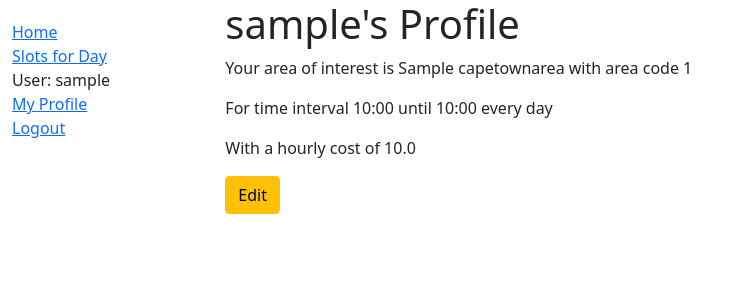
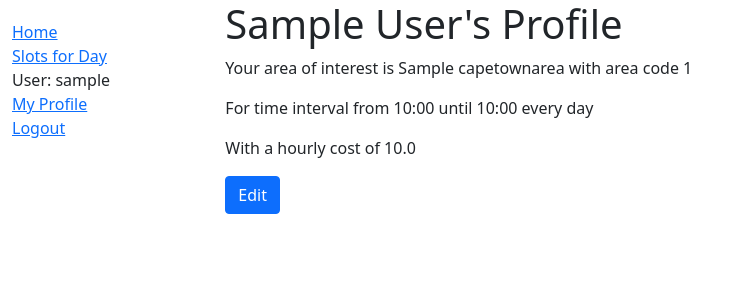
Before and after one commit to Julio-Baeta1/loadshedding-website, a Django app: page /loadshedding_calc/profile/ in a window 1280 px wide. Shown: the top 300 px of the page, without its empty margins (0-740 px from the left). Run offline with Django 4.2, Linux system fonts and the light colour scheme; a user stored in the database is signed in; tables that the repository leaves empty hold one stand-in row (values such as "Sample post").

Commit message:
Add profile edit page

```diff
--- a/loadshedding/loadshedding_calc/templates/loadshedding_calc/user_profile.html
+++ b/loadshedding/loadshedding_calc/templates/loadshedding_calc/user_profile.html
@@ -1,22 +1,22 @@
 {% extends "base_generic.html" %}
 
 {% block content %}
-    <h1>{{ user.username }}'s Profile</h1>
+    <h1>{{ user.get_full_name }}'s Profile</h1>
 
     {% if user.profile.user_area.pk == 0 %}
-        <p>Please Select an Area </p>
+        <p style="color:#FF0000";>Please select an area in the city of Cape Town </p>
     {%else%}
         <p>Your area of interest is {{user.profile.user_area.area_name}} with area code {{user.profile.user_area.area_code}} </p>
     {% endif %}
 
-    <p>For time interval {{ user.profile.user_time_start|time:"H:i" }} until {{ user.profile.user_time_end|time:"H:i" }} every day</p>
+    <p>For time interval from {{ user.profile.user_time_start|time:"H:i" }} until {{ user.profile.user_time_end|time:"H:i" }} every day</p>
 
     {% if user.profile.user_hour_cost == NULL %}
-        <p>Please Assign a hourly cost </p>
+        <p style="color:#FF0000";>Please assign a hourly cost </p>
     {%else%}
         <p>With a hourly cost of {{user.profile.user_hour_cost}} </p>
     {% endif %}
 
-    <a href="{% url 'index' %}" class="btn btn-warning">Edit</a>
+    <a href="{% url 'edit-profile' %}" class="btn btn-primary">Edit</a>
 
 {% endblock %}
--- a/loadshedding/loadshedding_calc/urls.py
+++ b/loadshedding/loadshedding_calc/urls.py
@@ -8,6 +8,7 @@ urlpatterns = [
     path('', views.index, name="index"),
     path('profile/', views.UserProfileView.as_view(), name='user-profile'),
     #path('profile/', views.UserProfileView, name='user-profile'),
+    path('profile/edit', views.edit_profile, name='edit-profile'),
     path('one/', views.selection, name='one-slots'),
     path('day/', views.dayslots, name='day-slots'),
 ]
--- a/loadshedding/loadshedding_calc/views.py
+++ b/loadshedding/loadshedding_calc/views.py
@@ -10,9 +10,10 @@ from django.views import generic
 from django.utils import timezone
 from django.template import loader
 from django.db.models import Q
+from django.db import transaction
 
 from .models import CapeTownSlots, CapeTownAreas, Profile
-from .forms import DaySlotsForm
+from .forms import DaySlotsForm, UserForm, ProfileForm
 
 def stageQuery(stage,area_code):
     """Function to create DB query for stages 1-8 of loadshedding i.e. for stage 6 load-shedding will occur if area code appears as
@@ -116,3 +117,30 @@ class UserProfileView(LoginRequiredMixin,generic.DetailView):
 
 #def UserProfileView(request):
 #	return render(request=request, template_name="loadshedding_calc/user_profile.html", context={"user":request.user})
+
+@login_required
+@transaction.atomic
+def edit_profile(request):
+
+    if request.method == 'POST':
+
+        user_form = UserForm(request.POST, instance=request.user)
+        profile_form = ProfileForm(request.POST, instance=request.user.profile)
+
+        if user_form.is_valid() and profile_form.is_valid():
+
+            user_form.save()
+            profile_form.save()
+            return HttpResponseRedirect(reverse('user-profile'))
+
+    else:
+
+        user_form = UserForm(instance=request.user)
+        profile_form = ProfileForm(instance=request.user.profile)
+
+    context = {
+        'user_form': user_form,
+        'profile_form': profile_form
+    }
+
+    return render(request, 'loadshedding_calc/edit_profile.html', context)
```
Also changed, not shown: loadshedding/loadshedding_calc/forms.py (+19 -0 lines), loadshedding/loadshedding_calc/templates/loadshedding_calc/edit_profile.html (added, +13 -0 lines).
